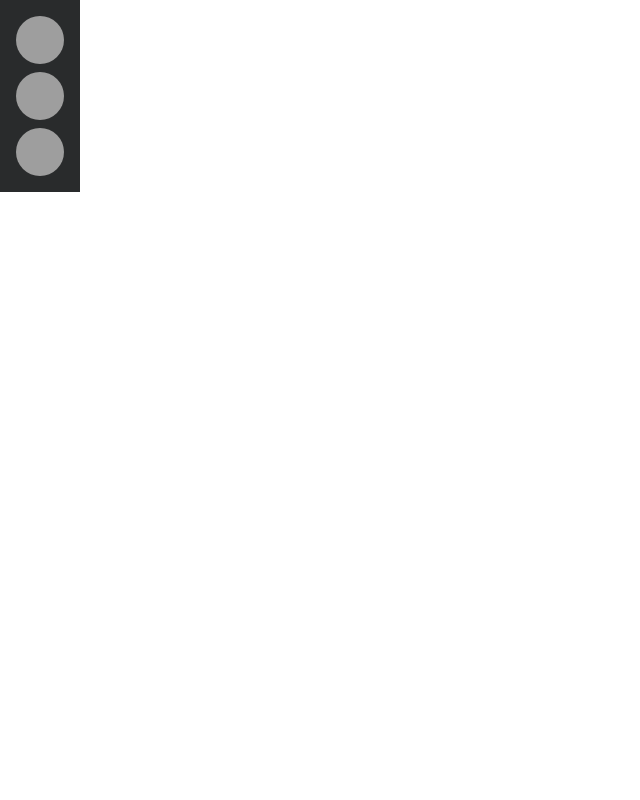
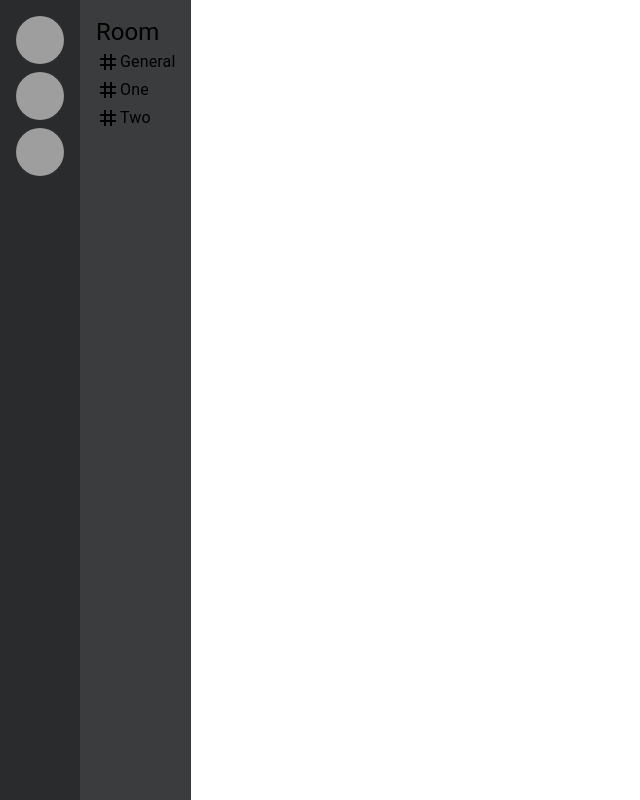
Before and after one commit to PBara7a/accord, a React (Create React App) app in the folder accord-client/: page / in a window 1280 px wide. Shown: the whole page, without its empty margins (0-640 px from the left). Built offline with nearby package versions, Linux system fonts and the light colour scheme; grey boxes are pictures that could not be loaded.

Commit message:
Rooms sidebar

```diff
--- a/accord-client/package.json
+++ b/accord-client/package.json
@@ -5,6 +5,7 @@
   "dependencies": {
     "@emotion/react": "^11.10.5",
     "@emotion/styled": "^11.10.5",
+    "@mui/icons-material": "^5.10.9",
     "@mui/material": "^5.10.11",
     "@testing-library/jest-dom": "^5.16.5",
     "@testing-library/react": "^13.4.0",
--- a/accord-client/src/App.js
+++ b/accord-client/src/App.js
@@ -1,11 +1,15 @@
 import { Grid } from "@mui/material";
+import ChannelsBar from "./components/ChannelsBar";
 import ServersBar from "./components/ServersBar";
 
 function App() {
   return (
-    <Grid container>
+    <Grid container height="100vh">
       <Grid item columns={1}>
         <ServersBar />
+      </Grid>
+      <Grid item columns={3}>
+        <ChannelsBar />
       </Grid>
     </Grid>
   );
--- /dev/null
+++ b/accord-client/src/components/ChannelsBar.js
@@ -0,0 +1,36 @@
+import { Grid, Typography } from "@mui/material";
+import { Stack } from "@mui/system";
+import TagIcon from "@mui/icons-material/Tag";
+
+// Placeholder
+const rooms = [
+  { roomTitle: "General" },
+  { roomTitle: "One" },
+  { roomTitle: "Two" },
+];
+
+function ChannelsBar() {
+  return (
+    <Grid
+      container
+      direction="column"
+      padding={2}
+      sx={{ height: "100%", background: "#3a3c3d" }}
+    >
+      <Typography variant="h5" component="h1">
+        Room
+      </Typography>
+
+      {rooms.map((room) => (
+        <Stack direction="row" alignItems="center">
+          <TagIcon />
+          <Typography variant="subtitle1" component="h3">
+            {room.roomTitle}
+          </Typography>
+        </Stack>
+      ))}
+    </Grid>
+  );
+}
+
+export default ChannelsBar;
--- a/accord-client/src/components/ServersBar.js
+++ b/accord-client/src/components/ServersBar.js
@@ -23,7 +23,7 @@ function ServersBar() {
       direction="column"
       padding={2}
       gap={1}
-      sx={{ background: "#292b2c" }}
+      sx={{ height: "100%", background: "#292b2c" }}
     >
       {servers.map((server, i) => (
         <Avatar
```
Also changed, not shown: 1 other file (tests, documents, lock files or other folders).
